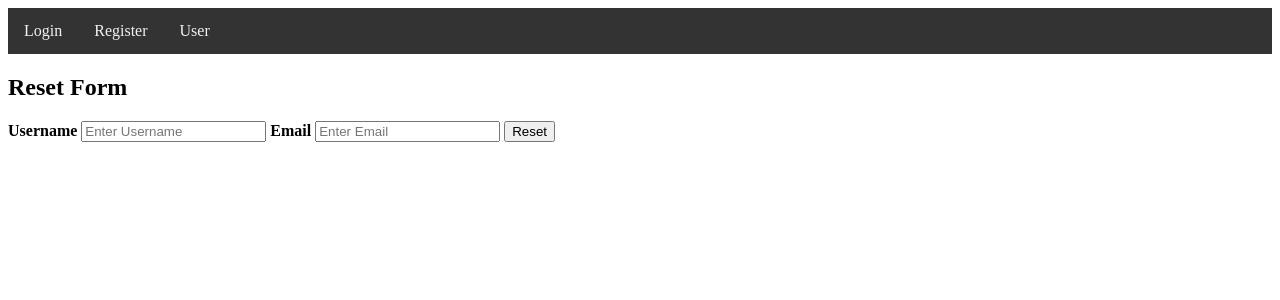
After one commit to IlijaVorontsov/AdvancedPythonFlask, a Flask app: page /reset in a window 1280 px wide. The commit adds this page. Shown: the top 300 px of the page. Run offline with Flask 3, Linux system fonts and the light colour scheme.

Commit message:
Added list_users, email functionality

```diff
--- a/app.py
+++ b/app.py
@@ -1,33 +1,44 @@
 from flask import Flask, url_for, render_template, request, redirect
 from markupsafe import escape
+from mail import *
 
 app = Flask(__name__)
 
-users = {}
-
 class User:
-    def __init__(self, username, password, email):
+    def __init__(self, username, email, send = False):
         self.username = username
         self.email = email
-        self.__password = password
+        self.__password = generate_password()
+        if send:
+            send_register_mail(self.email, self.username, self.__password)
+
     def check_password(self, password):
         return self.__password == password
+
+    def reset_password(self):
+        self.__password = generate_password()
+        send_reset_mail(self.email, self.username, self.__password)
+
+users = {}
+users['ali'] = User('ali', 'ali@hotmail.com')
+users['hans'] = User('hans', 'hans@gmail.com')
+users['peter'] = User('peter', 'peter@gmx.at')
+users['max'] = User('max', 'max@a1.at')
+
+
 
 @app.route('/')
 @app.route('/register', methods=['GET','POST'])
 def register():
     if request.method == 'POST':
         username = request.form['uname']
-        password = request.form['psw']
         email = request.form['email']
-        if password != request.form['psw-repeat']:
-            return render_template('register.html', error='Passwords do not match')
 
         if username in users:
-            return render_template('register.html', error='User already exists')
+            return render_template('register.html', error='User already exists!')
         else:
-            users[username] = User(username, password, email)
-            return render_template('register.html', error=f'User {username} created')
+            users[username] = User(username, email)
+            return render_template('register.html', success=f'User {username} created!')
     return render_template('register.html')
 
 @app.route('/login', methods=['GET','POST'])
@@ -45,7 +56,19 @@ def login():
             return 'User not found'
     return render_template('login.html')
 
-@app.route('/users')
+@app.route('/reset', methods=['GET','POST'])
+def reset():
+    if request.method == 'POST':
+        username = request.form['uname']
+        if username in users and users[username].email == request.form['email']:
+            user = users[username]
+            user.reset_password()
+            return redirect(url_for('login'))
+        else:
+            return render_template('reset.html', error='User not found or email wrong!')
+    return render_template('reset.html')
+
+@app.route('/list_users')
 def list_users():
     return render_template('users.html', users=users)
 
--- /dev/null
+++ b/mail.py
@@ -0,0 +1,60 @@
+# script to send emails
+from email.message import EmailMessage
+import ssl
+import smtplib
+import random
+
+
+email = 'advancedpythoncourse@gmail.com'
+password = 'nilhbosaifsqcgug'
+email_to = 'ali.170403@hotmail.com'
+
+
+def generate_password():
+    letters = 'ABCDEFGHIJKLMNOPQRSTUVWXYZabcdefghijklmnopqrstuvwxyz'
+    numbers = '0123456789'
+    password = ''
+    for _ in range(4):
+        for _ in range(5):
+            password += random.choice(letters + numbers)
+        password += '-'
+    password = password[:-1]
+    return password
+
+def send_register_mail(email_to, username, password):
+    email_msg = EmailMessage()
+    email_msg['From'] = email
+    email_msg['To'] = email_to
+    email_msg['Subject'] = 'Hello from Python!'
+
+    body = f'''
+    Willkommen bei unserem Kurs!
+    Dein Benutzername ist: {username}
+    Dein Passwort ist: {password}
+    '''
+
+    email_msg.set_content(body)
+
+    send_mail(email_to, email_msg)
+
+
+def send_reset_mail(email_to, username, password):
+    email_msg = EmailMessage()
+    email_msg['From'] = email
+    email_msg['To'] = email_to
+    email_msg['Subject'] = 'Hello from Python!'
+
+    body = f'''
+    Hallo {username}!
+    Dein neues Passwort ist: {password}
+    '''
+
+    email_msg.set_content(body)
+
+    send_mail(email_to, email_msg)
+
+def send_mail(email_to, email_msg):
+    context = ssl.create_default_context()
+    with smtplib.SMTP_SSL('smtp.gmail.com', 465, context=context) as smtp:
+        smtp.login(email, password)
+        smtp.sendmail(email, email_to, email_msg.as_string())
--- a/templates/base.html
+++ b/templates/base.html
@@ -26,6 +26,7 @@
 <div class="navbar">
   <a href="{{url_for('login')}}">Login</a>
   <a href="{{url_for('register')}}">Register</a>
+  <a href="{{url_for('list_users')}}">User</a>
 </div>
 {% block content %}{% endblock %}
 </body>
--- a/templates/login.html
+++ b/templates/login.html
@@ -18,7 +18,7 @@
 
   <div class="container" style="background-color:#f1f1f1">
     <button type="button" class="cancelbtn">Cancel</button>
-    <span class="psw">Forgot <a href="#">password?</a></span>
+    <span class="psw">Forgot <a href="/reset">password?</a></span>
   </div>
 </form>
 {% endblock %}
--- /dev/null
+++ b/templates/reset.html
@@ -0,0 +1,24 @@
+{% extends 'base.html' %}
+
+{% block title %}Reset{% endblock %}
+
+{% block content %}
+<h2>Reset Form</h2>
+
+<form action="/reset" method="post">
+  <div class="container">
+    <label for="uname"><b>Username</b></label>
+    <input type="text" placeholder="Enter Username" name="uname" required>
+
+    <label for="email"><b>Email</b></label>
+    <input type="email" placeholder="Enter Email" name="email" required>
+
+    <button type="submit">Reset</button>
+  </div>
+</form>
+
+<!--Error message-->
+{% if error %}
+<p style="color: red;">{{ error }}</p>
+{% endif %}
+{% endblock %}
```
Also changed, not shown: templates/register.html (+4 -6 lines), templates/users.html (+20 -2 lines).
